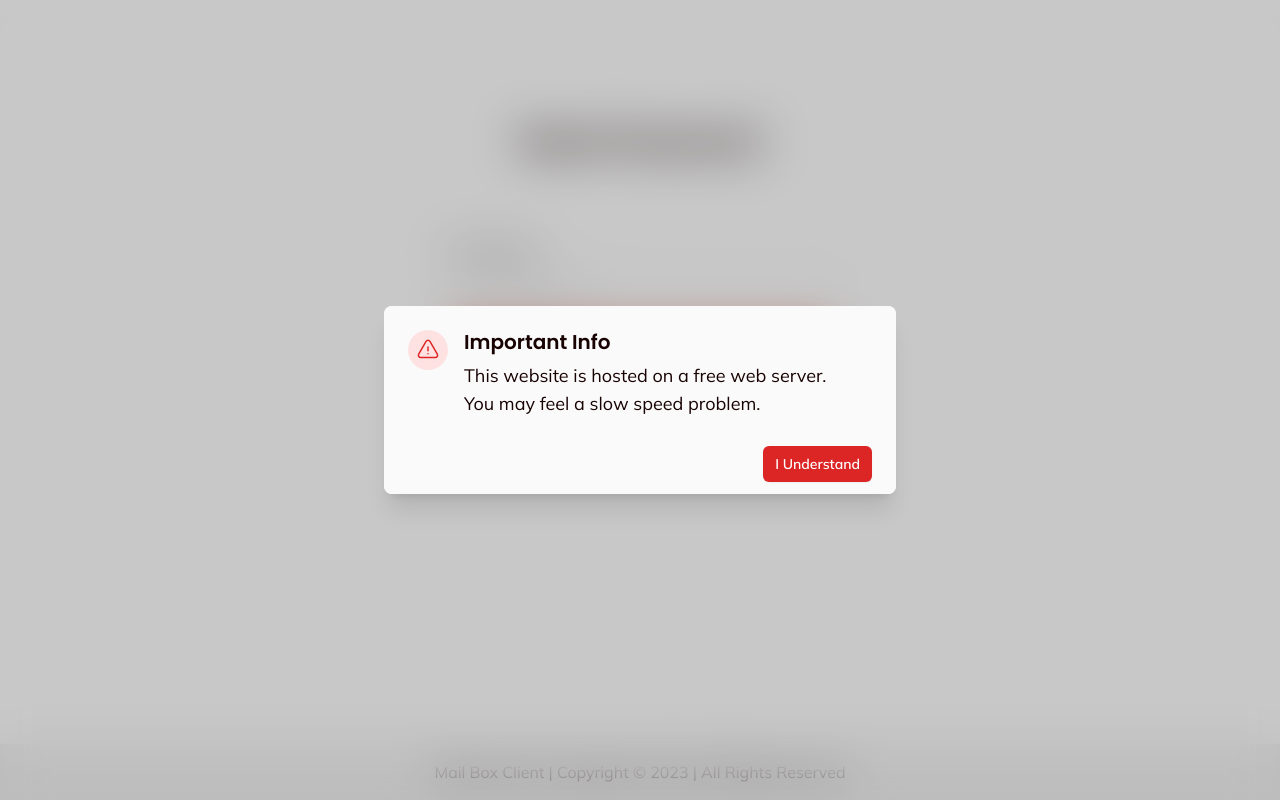
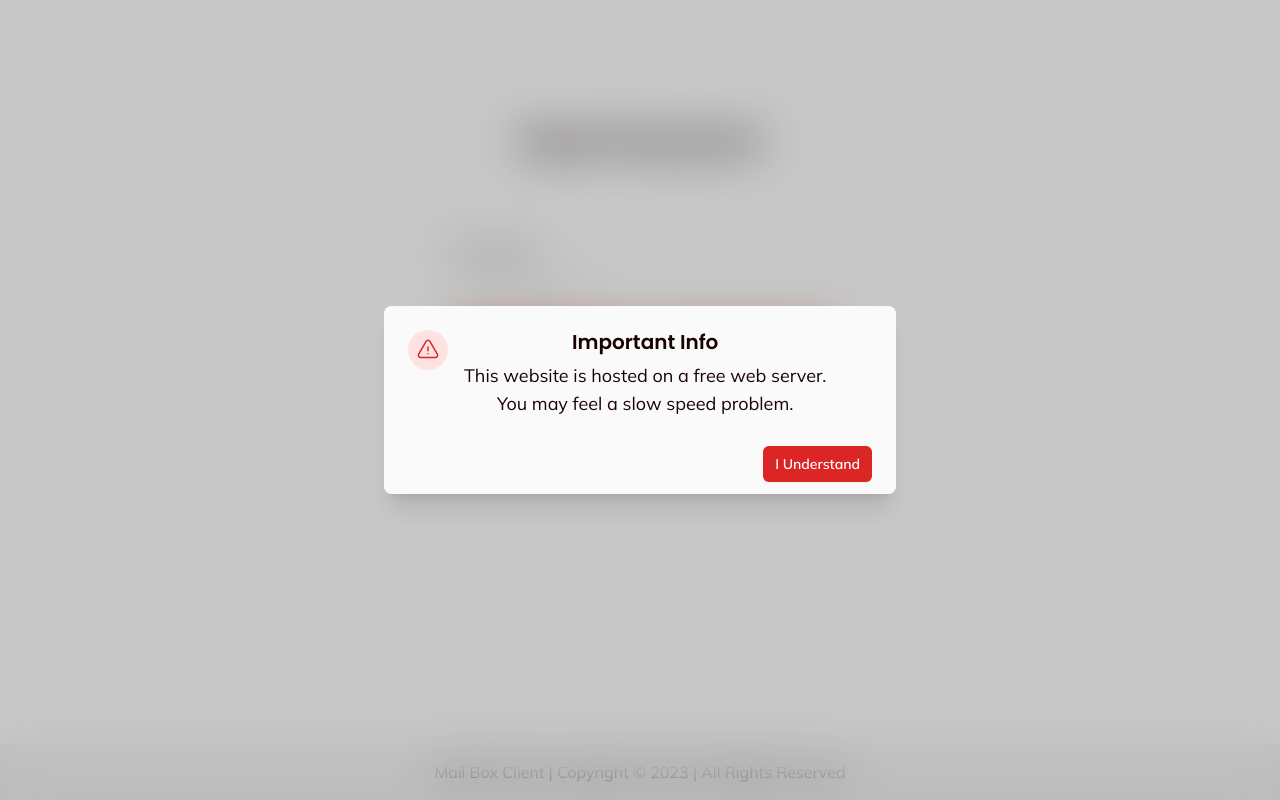
Before and after one commit to shubhamv387/MailBoxClient, a React (Vite) app in the folder frontend/: page /forgot-password in a window 1280 px wide. Built offline with nearby package versions, Linux system fonts and the light colour scheme.

Commit message:
added forgot password methods

```diff
--- a/frontend/src/components/UI/Popup.jsx
+++ b/frontend/src/components/UI/Popup.jsx
@@ -46,7 +46,7 @@ export default function Example() {
                         aria-hidden='true'
                       />
                     </div>
-                    <div className='mt-3 text-center sm:ml-4 sm:mt-0 sm:text-left'>
+                    <div className='mt-3 md:text-center sm:ml-4 sm:mt-0 sm:text-left'>
                       <Dialog.Title
                         as='h3'
                         className='text-xl font-semibold leading-6 text-text'
@@ -54,7 +54,7 @@ export default function Example() {
                         Important Info
                       </Dialog.Title>
                       <div className='mt-2'>
-                        <p className='text-lg text-text'>
+                        <p className='md:text-lg text-text'>
                           This website is hosted on a free web server. <br />
                           You may feel a slow speed problem.
                         </p>
--- a/frontend/src/pages/ForgotPassword.jsx
+++ b/frontend/src/pages/ForgotPassword.jsx
@@ -16,6 +16,7 @@ const ForgotPassword = () => {
     setIsLoading(true);
     try {
       const { data } = await ForgotPasswordReq(enteredEmail);
+      console.log(data);
       if (data.success) toast.success(data.message);
     } catch (error) {
       console.log(error);
```
Also changed, not shown: 1 other file (tests, documents, lock files or other folders).
